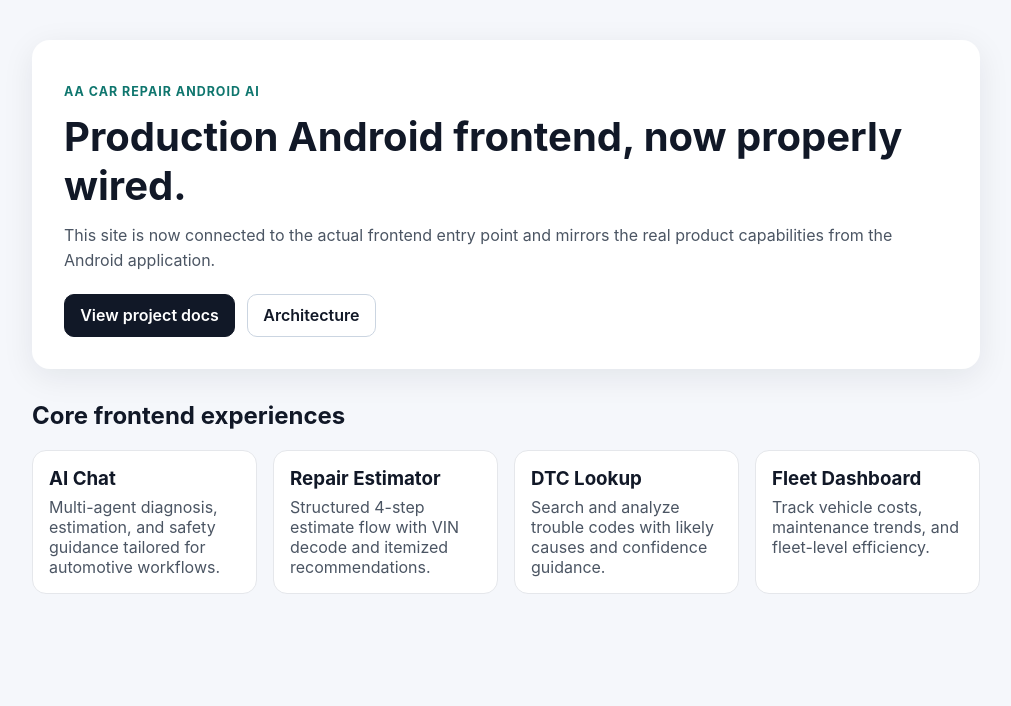
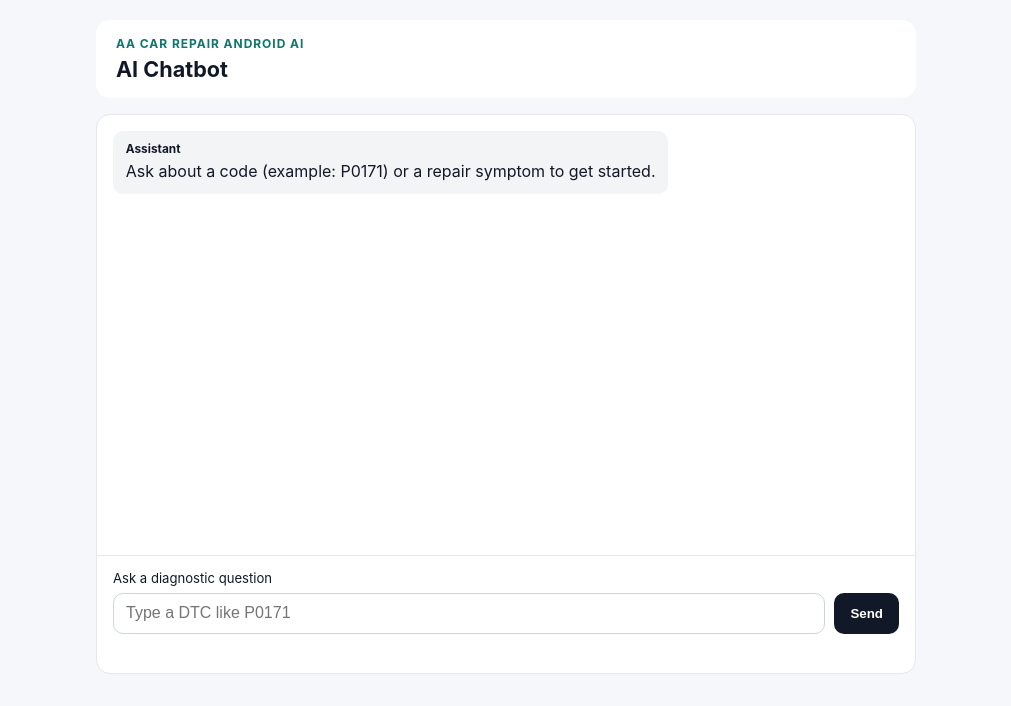
Before and after one commit to MISHHF93/AA-car-repair-Android-AI, a website built with Vite: page index.html in a window 1280 px wide. Shown: the whole page, without its empty margins (134-1145 px from the left). Built offline with nearby package versions, Linux system fonts and the light colour scheme.

Commit message:
Wire default route to chatbot UI and /v1/chat client

```diff
--- a/src/main.js
+++ b/src/main.js
@@ -1,52 +1,102 @@
 import './styles.css'
 
-const features = [
-  {
-    title: 'AI Chat',
-    description: 'Multi-agent diagnosis, estimation, and safety guidance tailored for automotive workflows.'
-  },
-  {
-    title: 'Repair Estimator',
-    description: 'Structured 4-step estimate flow with VIN decode and itemized recommendations.'
-  },
-  {
-    title: 'DTC Lookup',
-    description: 'Search and analyze trouble codes with likely causes and confidence guidance.'
-  },
-  {
-    title: 'Fleet Dashboard',
-    description: 'Track vehicle costs, maintenance trends, and fleet-level efficiency.'
-  }
-]
+const app = document.querySelector('#app')
 
-const root = document.querySelector('#app')
-
-root.innerHTML = `
-  <div class="page">
-    <header class="hero">
+app.innerHTML = `
+  <main class="chat-page">
+    <header class="chat-header">
       <p class="eyebrow">AA Car Repair Android AI</p>
-      <h1>Production Android frontend, now properly wired.</h1>
-      <p class="subtitle">
-        This site is now connected to the actual frontend entry point and mirrors the real product capabilities
-        from the Android application.
-      </p>
-      <div class="cta-row">
-        <a class="btn btn-primary" href="./README.md">View project docs</a>
-        <a class="btn" href="./ARCHITECTURE.md">Architecture</a>
-      </div>
+      <h1>AI Chatbot</h1>
     </header>
 
-    <section>
-      <h2>Core frontend experiences</h2>
-      <div class="grid" id="feature-grid"></div>
+    <section class="chat-layout">
+      <div id="message-list" class="message-list" aria-live="polite"></div>
+
+      <form id="composer" class="composer">
+        <label class="composer-label" for="chat-input">Ask a diagnostic question</label>
+        <div class="composer-row">
+          <input id="chat-input" name="query" type="text" placeholder="Type a DTC like P0171" autocomplete="off" required />
+          <button id="send-button" type="submit">Send</button>
+        </div>
+        <p id="status" class="status"></p>
+      </form>
     </section>
-  </div>
+  </main>
 `
 
-const grid = document.querySelector('#feature-grid')
-features.forEach((feature) => {
-  const card = document.createElement('article')
-  card.className = 'card'
-  card.innerHTML = `<h3>${feature.title}</h3><p>${feature.description}</p>`
-  grid.appendChild(card)
+const messageList = document.querySelector('#message-list')
+const composer = document.querySelector('#composer')
+const input = document.querySelector('#chat-input')
+const status = document.querySelector('#status')
+const sendButton = document.querySelector('#send-button')
+
+const addMessage = (role, content, meta = '') => {
+  const row = document.createElement('article')
+  row.className = `message message-${role}`
+  row.innerHTML = `
+    <p class="message-role">${role === 'user' ? 'You' : 'Assistant'}</p>
+    <p class="message-body"></p>
+    ${meta ? `<p class="message-meta">${meta}</p>` : ''}
+  `
+  row.querySelector('.message-body').textContent = content
+  messageList.appendChild(row)
+  messageList.scrollTop = messageList.scrollHeight
+}
+
+const buildRequest = (queryText) => ({
+  request_id: crypto.randomUUID(),
+  timestamp_utc: new Date().toISOString(),
+  surface: 'mobile',
+  user_role: 'consumer',
+  locale: 'en-CA',
+  query_text: queryText,
+  policy_profile: 'mobile_default',
+  privacy_mode: 'standard'
 })
+
+const sendChatRequest = async (payload) => {
+  const response = await fetch('/v1/chat', {
+    method: 'POST',
+    headers: { 'Content-Type': 'application/json' },
+    body: JSON.stringify(payload)
+  })
+
+  if (!response.ok) {
+    throw new Error(`Chat request failed with status ${response.status}`)
+  }
+
+  return response.json()
+}
+
+composer.addEventListener('submit', async (event) => {
+  event.preventDefault()
+  const queryText = input.value.trim()
+  if (!queryText) return
+
+  const payload = buildRequest(queryText)
+  addMessage('user', queryText)
+
+  input.value = ''
+  input.focus()
+  status.textContent = 'Thinking...'
+  status.className = 'status status-loading'
+  sendButton.disabled = true
+
+  try {
+    const data = await sendChatRequest(payload)
+    const meta = `confidence: ${data.confidence} • safety: ${data.safety_level} • trace: ${data.audit_trace_id}`
+    addMessage('assistant', data.answer_text, meta)
+    if (Array.isArray(data.citations) && data.citations.length > 0) {
+      addMessage('assistant', `Citations: ${data.citations.join(' | ')}`)
+    }
+    status.textContent = ''
+    status.className = 'status'
+  } catch (error) {
+    status.textContent = error.message
+    status.className = 'status status-error'
+  } finally {
+    sendButton.disabled = false
+  }
+})
+
+addMessage('assistant', 'Ask about a code (example: P0171) or a repair symptom to get started.')
--- a/src/styles.css
+++ b/src/styles.css
@@ -12,17 +12,17 @@ body {
   margin: 0;
 }
 
-.page {
-  max-width: 980px;
+.chat-page {
+  max-width: 860px;
   margin: 0 auto;
-  padding: 2.5rem 1rem 3rem;
+  padding: 1.25rem;
 }
 
-.hero {
+.chat-header {
   background: #ffffff;
-  border-radius: 18px;
-  padding: 2rem;
-  box-shadow: 0 8px 32px rgba(15, 23, 42, 0.08);
+  border-radius: 14px;
+  padding: 1rem 1.25rem;
+  margin-bottom: 1rem;
 }
 
 .eyebrow {
@@ -30,64 +30,118 @@ body {
   color: #0f766e;
   text-transform: uppercase;
   letter-spacing: 0.08em;
-  font-size: 0.78rem;
+  font-size: 0.75rem;
+  margin: 0;
 }
 
 h1 {
-  margin: 0.2rem 0 0.8rem;
-  font-size: clamp(1.7rem, 3.5vw, 2.5rem);
+  margin: 0.3rem 0 0;
+  font-size: 1.35rem;
 }
 
-.subtitle {
-  margin: 0;
-  color: #4b5563;
-  line-height: 1.6;
+.chat-layout {
+  background: #ffffff;
+  border-radius: 14px;
+  border: 1px solid #e5e7eb;
+  display: grid;
+  grid-template-rows: minmax(380px, 1fr) auto;
+  min-height: 70vh;
 }
 
-.cta-row {
+.message-list {
+  padding: 1rem;
+  overflow-y: auto;
   display: flex;
+  flex-direction: column;
   gap: 0.75rem;
-  margin-top: 1.25rem;
 }
 
-.btn {
-  display: inline-block;
-  padding: 0.65rem 0.95rem;
+.message {
+  padding: 0.7rem 0.8rem;
   border-radius: 10px;
-  text-decoration: none;
-  border: 1px solid #cbd5e1;
-  color: #111827;
-  font-weight: 600;
+  max-width: 90%;
 }
 
-.btn-primary {
+.message-user {
+  align-self: flex-end;
   background: #111827;
-  border-color: #111827;
   color: #fff;
 }
 
-section {
-  margin-top: 2rem;
+.message-assistant {
+  align-self: flex-start;
+  background: #f3f4f6;
 }
 
-.grid {
-  display: grid;
-  grid-template-columns: repeat(auto-fit, minmax(220px, 1fr));
-  gap: 1rem;
+.message-role,
+.message-body,
+.message-meta {
+  margin: 0;
 }
 
-.card {
-  background: #fff;
-  border-radius: 14px;
-  padding: 1rem;
-  border: 1px solid #e5e7eb;
+.message-role {
+  font-size: 0.74rem;
+  font-weight: 700;
+  margin-bottom: 0.25rem;
 }
 
-.card h3 {
-  margin: 0 0 0.45rem;
+.message-body {
+  line-height: 1.45;
 }
 
-.card p {
-  margin: 0;
-  color: #4b5563;
+.message-meta {
+  margin-top: 0.45rem;
+  font-size: 0.78rem;
+  opacity: 0.8;
 }
+
+.composer {
+  padding: 0.85rem 1rem 1rem;
+  border-top: 1px solid #e5e7eb;
+}
+
+.composer-label {
+  display: block;
+  font-size: 0.82rem;
+  margin-bottom: 0.45rem;
+}
+
+.composer-row {
+  display: flex;
+  gap: 0.6rem;
+}
+
+#chat-input {
+  flex: 1;
+  border: 1px solid #cbd5e1;
+  border-radius: 10px;
+  padding: 0.65rem 0.75rem;
+  font-size: 1rem;
+}
+
+#send-button {
+  border: none;
+  border-radius: 10px;
+  background: #111827;
+  color: #fff;
+  font-weight: 600;
+  padding: 0.65rem 1rem;
+}
+
+#send-button:disabled {
+  opacity: 0.6;
+}
+
+.status {
+  min-height: 1rem;
+  margin: 0.45rem 0 0;
+  font-size: 0.8rem;
+}
+
+.status-loading {
+  color: #1d4ed8;
+}
+
+.status-error {
+  color: #b91c1c;
+}
```
